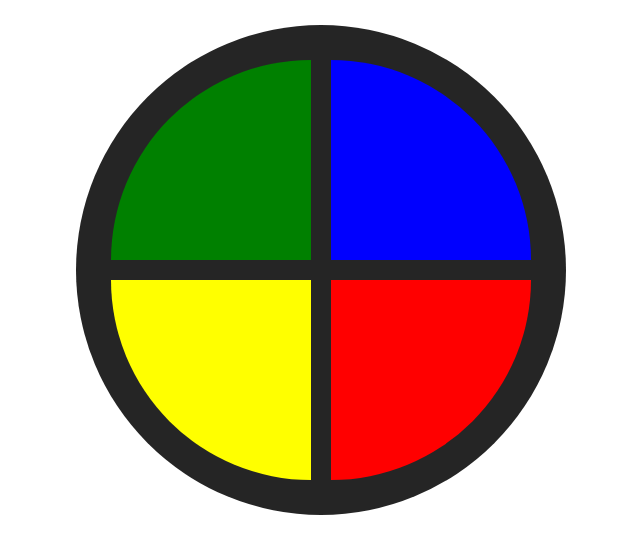
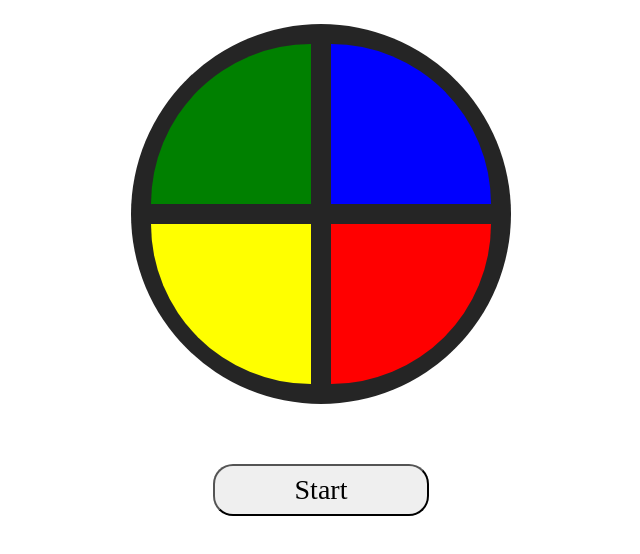
Before and after one commit to 7pk5/simon, a plain HTML site: page index.html in a window 768 px wide. Shown: the part 174-728 px from the top of the page, without its empty margins (63-703 px from the left). Drawn offline with Linux system fonts and the light colour scheme.

Commit message:
mobile view

```diff
--- a/index.html
+++ b/index.html
@@ -21,7 +21,7 @@
             <div class="btn four red"   id="red" type="button"></div>
         </div>
     </div>
-
+    <button class="mob-start">Start</button>
 </body>
 <script src="./script.js"></script>
 </html>
--- a/script.js
+++ b/script.js
@@ -7,6 +7,12 @@ let h3 = document.querySelector('h3');
 
 let btn = ['green','blue','red','yellow'];
 let highscore = localStorage.getItem('highscore') || 0;
+
+let mobile = document.querySelector(".mob-start");
+mobile.addEventListener('click',function(){
+    start = true;
+    levelup();
+})
 
 document.addEventListener('keypress',function (){
     if(start == false){
--- a/styles.css
+++ b/styles.css
@@ -52,3 +52,29 @@ h2{
 .flash{
     background-color: white;
 }
+
+@media screen and (min-width: 400px) and (max-width: 768px){
+    .btn-container{
+        width:  380px;
+        height: 380px;
+        display: flex;
+        justify-content: center;
+        align-items: center;
+        border-radius: 50%;
+        background-color: rgb(37, 37, 37);
+        margin-top: 28px;
+    }
+    .btn{
+        width:  160px;
+        height: 160px;
+        margin: 20px 10px;
+        cursor: pointer;
+    }
+    .mob-start{
+        margin-top: 60px;
+        font-size: 28px;
+        padding: 8px 80px;
+        border-radius: 20px;
+    }
+
+}
```
